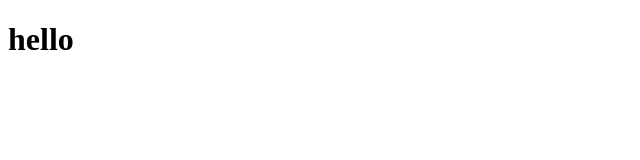
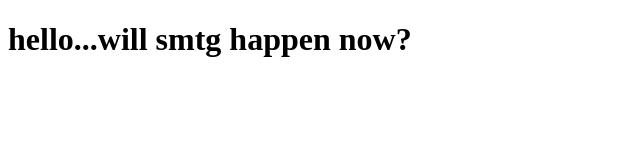
Before and after one commit to AthulKrishnaA/HelloWorld, a plain HTML site: page site/index.html in a window 1280 px wide. Shown: the whole page, without its empty margins (0-640 px from the left). Drawn offline with Linux system fonts and the light colour scheme.

Commit message:
a change

```diff
--- a/site/index.html
+++ b/site/index.html
@@ -4,6 +4,6 @@
 	<title>Hell!</title>
 </head>
 <body>
-<h1>hello</h1>
+<h1>hello...will smtg happen now?</h1>
 </body>
 </html>
```
